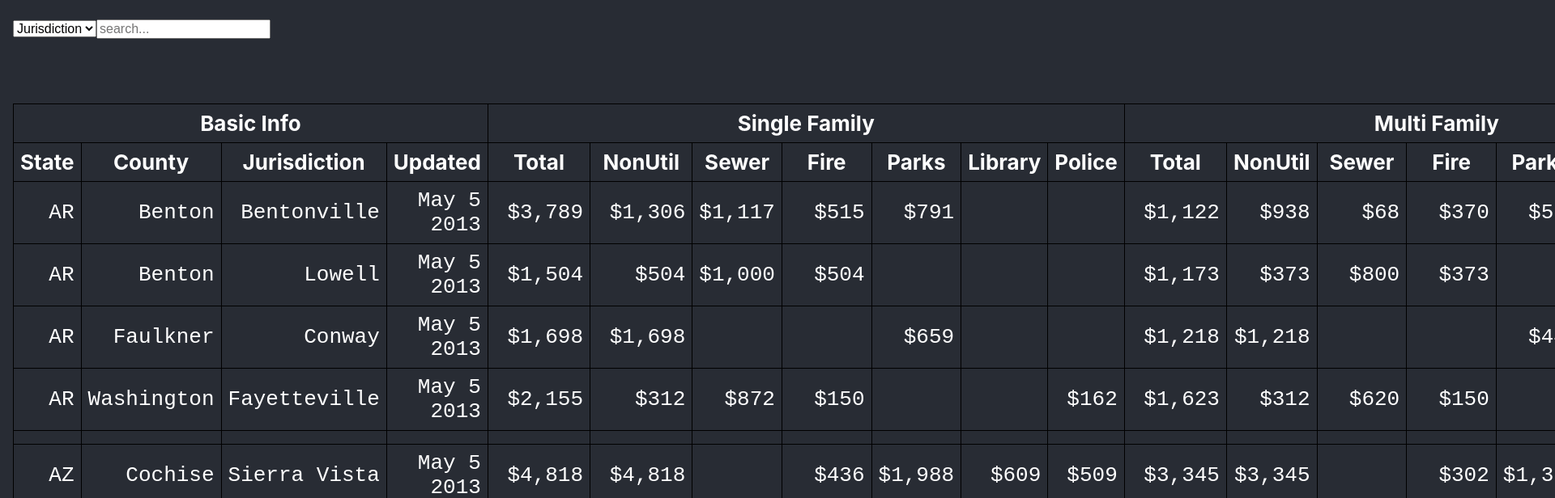
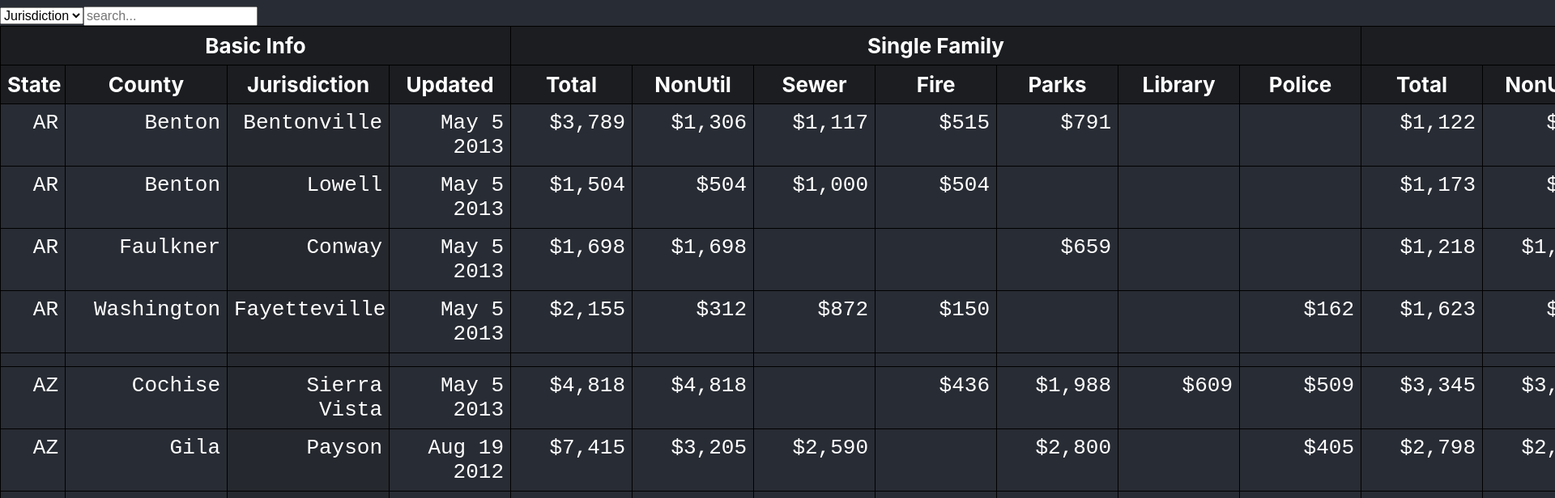
Before and after one commit to tracykm/impact-fees, a React (Create React App) app: page / in a window 1280 px wide. Shown: the top 616 px of the page at 81% size, 1920 px wide, since content can reach past the window. Built offline with nearby package versions, Linux system fonts and the light colour scheme.

Commit message:
fixed headers

```diff
--- a/src/components/Table.jsx
+++ b/src/components/Table.jsx
@@ -1,10 +1,44 @@
 import React, { useState } from "react";
 //@ts-ignore
-import { useTable, useSortBy, usePagination, useFilters } from "react-table";
+import {
+  useTable,
+  useSortBy,
+  usePagination,
+  useFilters,
+  useBlockLayout
+} from "react-table";
 import data from "../data/cleaned/nestedData.json";
 import { DollarCell, DateCell } from "./Cell";
 import TableStyles from "./TableStyles";
 const dataJS = Object.values(data);
+
+const SearchBar = ({ columns }) => {
+  const [columnFilter, setColumnFilter] = useState(2);
+  const currentCol = columns[0].columns[columnFilter];
+  return (
+    <div>
+      <select
+        onChange={e => {
+          columns[0].columns[Number(e.target.value)].setFilter(
+            currentCol.filterValue
+          );
+          currentCol.setFilter(undefined);
+          setColumnFilter(Number(e.target.value));
+        }}
+      >
+        <option value="2">Jurisdiction</option>
+        <option value="1">County</option>
+        <option value="0">State</option>
+      </select>
+      <input
+        onChange={e => {
+          currentCol.setFilter(e.target.value);
+        }}
+        placeholder="search..."
+      />
+    </div>
+  );
+};
 
 function Table({ columns, data }) {
   const {
@@ -30,35 +64,15 @@ function Table({ columns, data }) {
       data,
       initialState: { pageSize: 20 }
     },
+    useBlockLayout,
     useFilters,
     useSortBy,
     usePagination
   );
 
-  const [columnFilter, setColumnFilter] = useState(2);
-  const currentCol = args.columns[0].columns[columnFilter];
-  debugger;
   return (
     <>
-      <select
-        onChange={e => {
-          args.columns[0].columns[Number(e.target.value)].setFilter(
-            currentCol.filterValue
-          );
-          currentCol.setFilter(undefined);
-          setColumnFilter(Number(e.target.value));
-        }}
-      >
-        <option value="2">Jurisdiction</option>
-        <option value="1">County</option>
-        <option value="0">State</option>
-      </select>
-      <input
-        onChange={e => {
-          currentCol.setFilter(e.target.value);
-        }}
-        placeholder="search..."
-      />
+      <SearchBar {...{ columns: args.columns }} />
       <table {...getTableProps()}>
         <thead>
           {headerGroups.map(headerGroup => (
@@ -196,15 +210,17 @@ export function BasicTable() {
           {
             Header: "State",
             accessor: "State",
-            width: 500
+            width: 80
           },
           {
             Header: "County",
-            accessor: "County"
+            accessor: "County",
+            width: 200
           },
           {
             Header: "Jurisdiction",
-            accessor: "Jurisdiction"
+            accessor: "Jurisdiction",
+            width: 200
           },
           {
             Header: "Updated",
--- a/src/components/TableStyles.ts
+++ b/src/components/TableStyles.ts
@@ -1,25 +1,36 @@
-import styled from 'styled-components';
+import styled from "styled-components";
 
 const TableStyles = styled.div`
-  padding: 1rem;
   .pagination {
     padding: 0.5rem;
     font-size: 16px;
+    position: fixed;
+    bottom: 0;
+    background: #1b1d20;
+    width: 100%;
   }
 
   table {
     border-spacing: 0;
     border: 1px solid black;
-    margin-top: 5rem;
+    margin-bottom: 2rem;
 
     thead {
-      /* position: fixed !important; */
+      background-color: #1b1d20;
+      position: sticky;
       top: 0;
-      background-color: #282c34;
+      display: block;
+      z-index: 5;
     }
     tbody {
       font-family: monospace;
       text-align: right;
+    }
+
+    td:nth-child(3) {
+      position: sticky;
+      left: 0;
+      background-color: #25282e;
     }
 
     tr {
```
